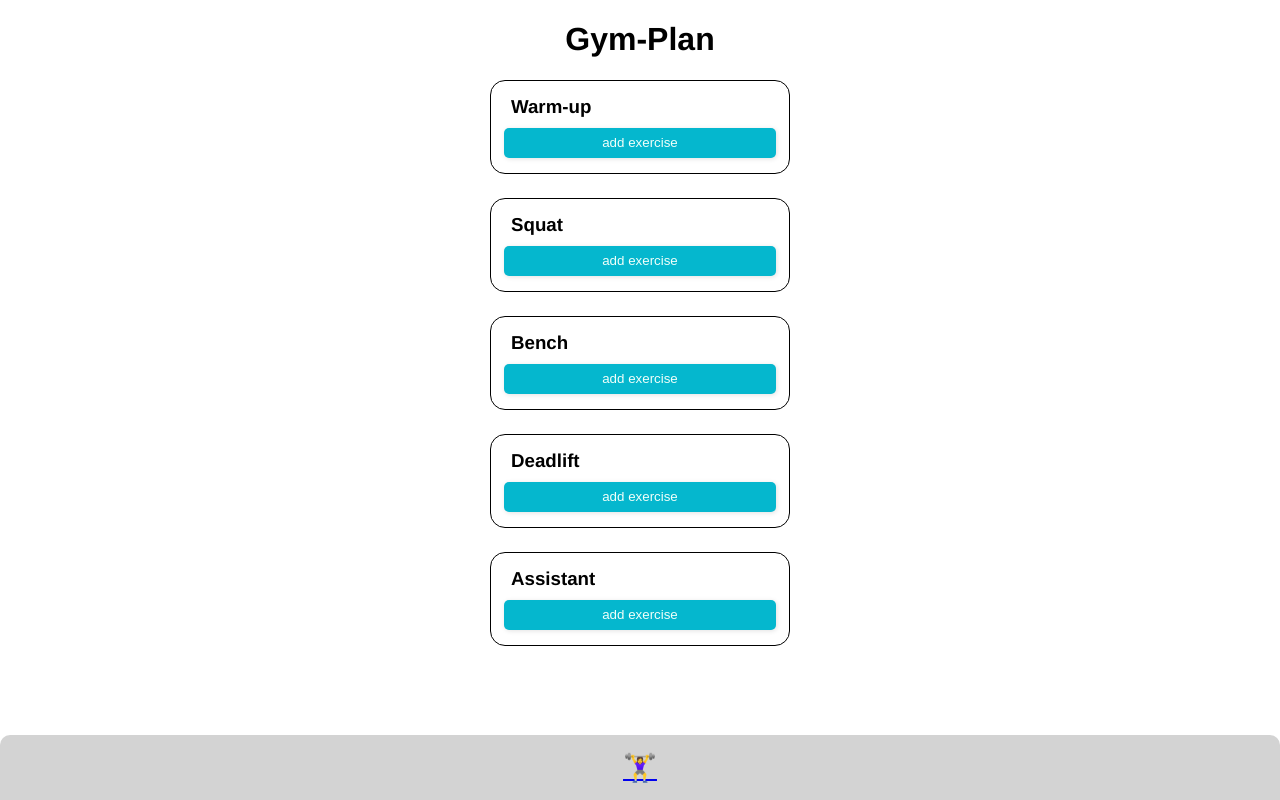
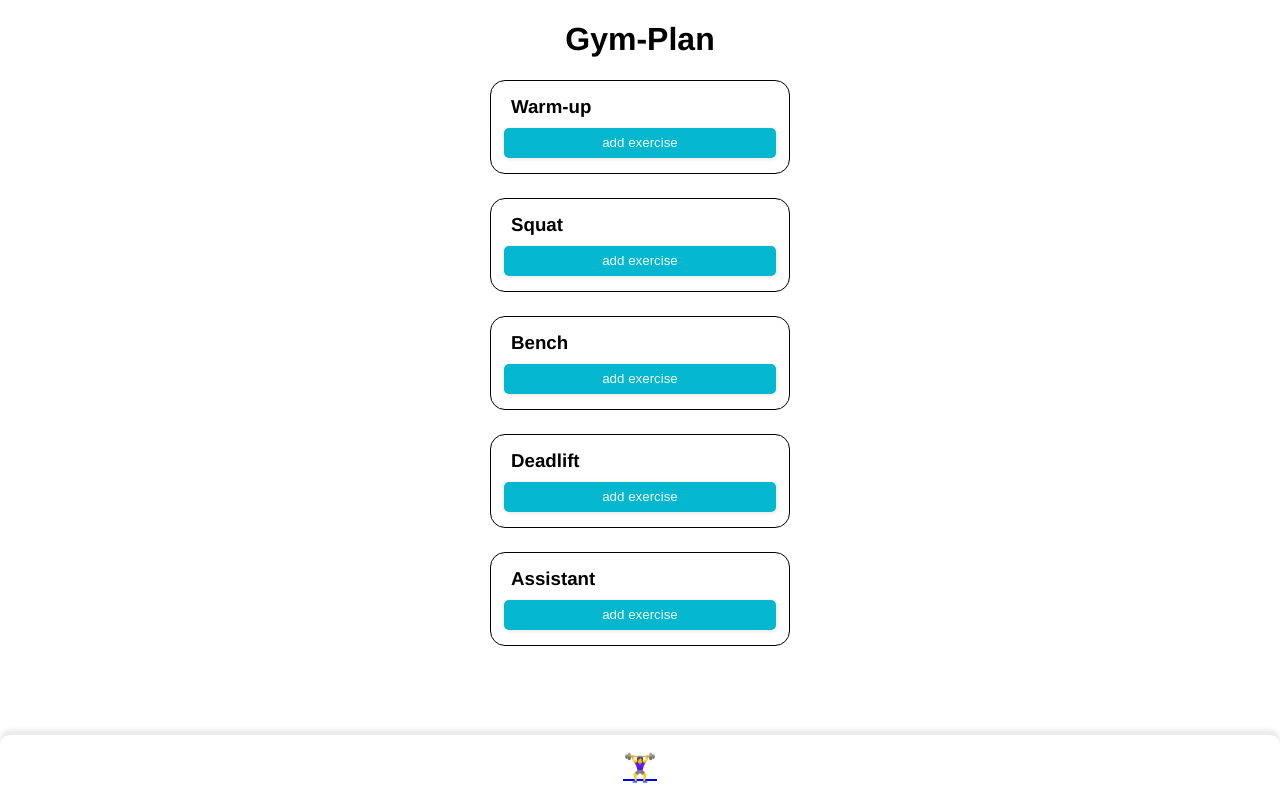
Before and after one commit to KirstenSchuhmann/CapstoneProject, a Next.js app: page / in a window 1280 px wide. Built offline with nearby package versions, Linux system fonts and the light colour scheme.

Commit message:
updated styling to footer

```diff
--- a/components/Footer.js
+++ b/components/Footer.js
@@ -18,7 +18,8 @@ const StyledFooter = styled.footer`
   justify-content: center;
   align-items: center;
   border-radius: 10px 10px 0px 0px;
-  background: lightgrey;
+  background: white;
+  box-shadow: 0px -5px 5px rgb(32 33 36 / 10%);
   margin-top: auto;
 
   a {
```
